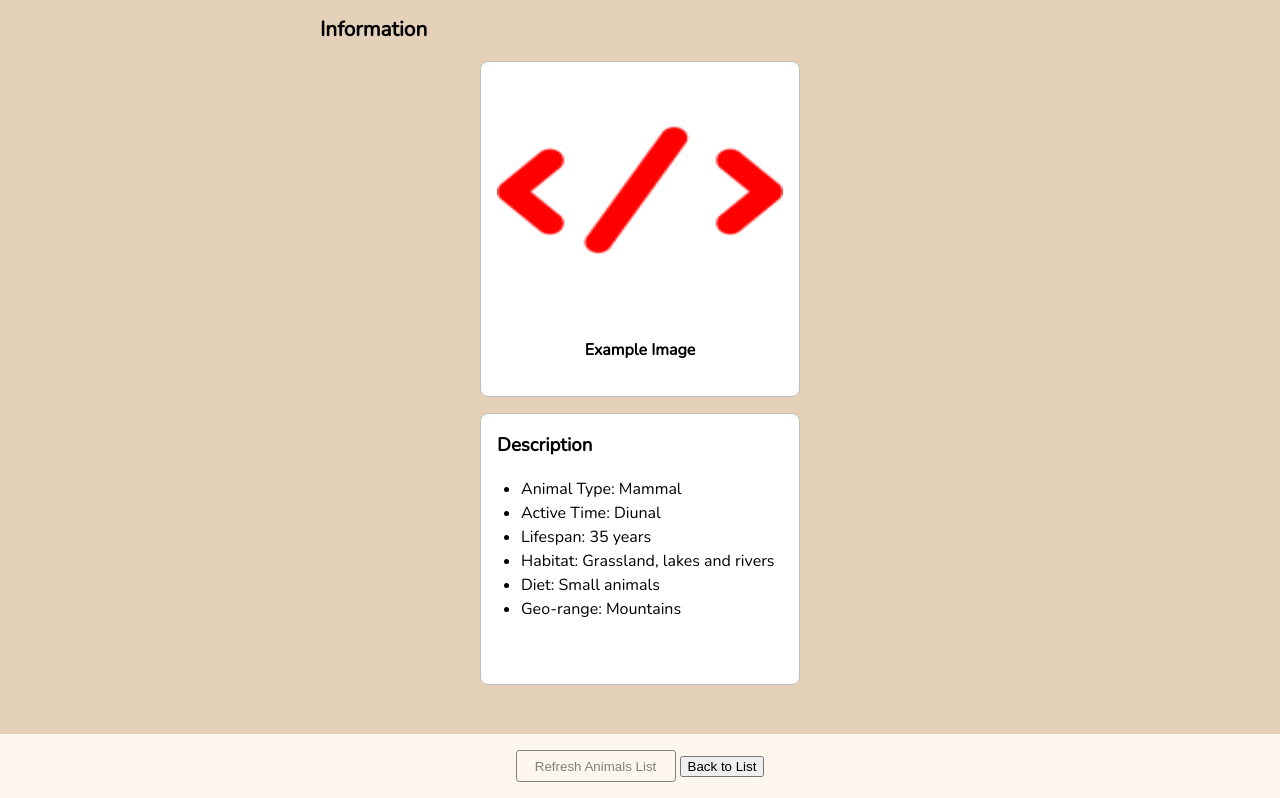
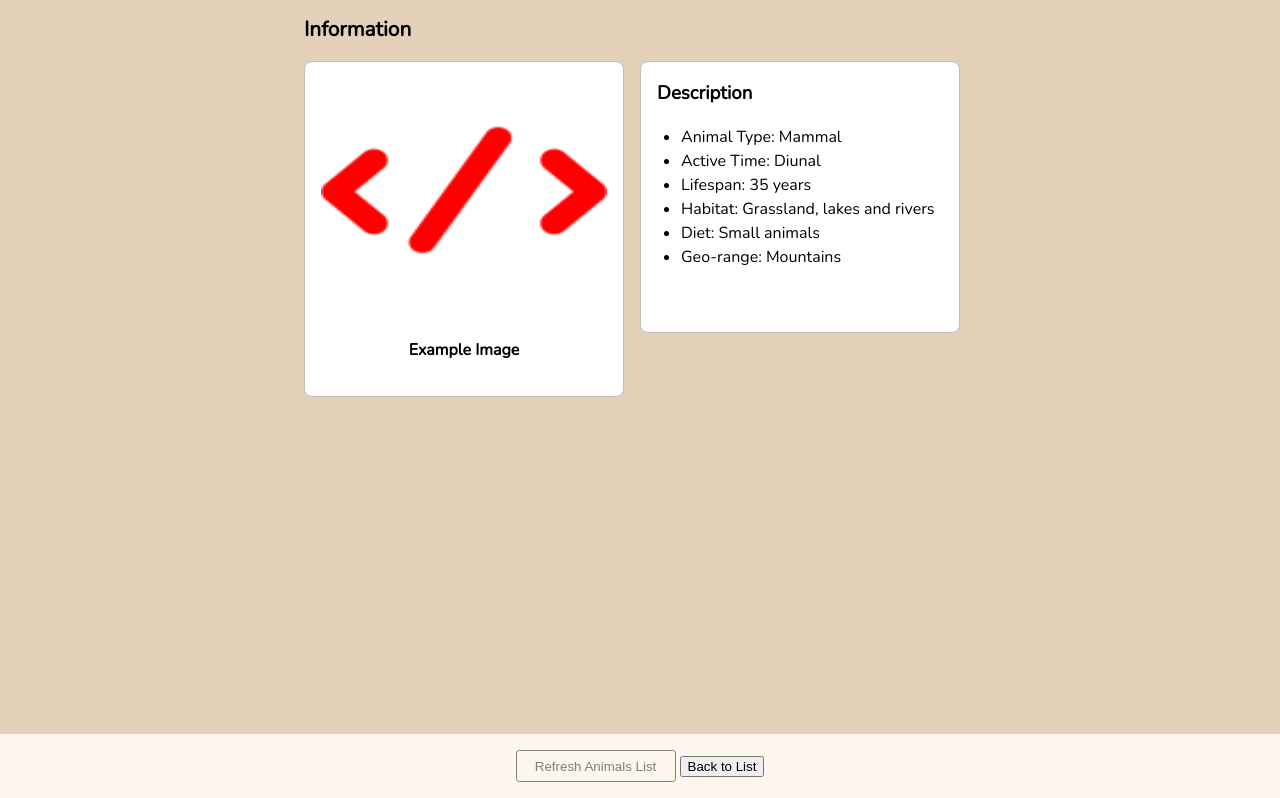
Before and after one commit to m-Cho1/Zootopia, a website: page index.html in a window 1280 px wide. Shown: the part 82-880 px from the top of the page. Drawn offline with nearby package versions, Linux system fonts and the light colour scheme.

Commit message:
added media query for responsive web page

```diff
--- a/css/styles.css
+++ b/css/styles.css
@@ -176,6 +176,18 @@ button:hover {
   .list-style {
     flex-basis: calc(100% / 3);
   }
+
+  .column-half {
+    width: 50%;
+  }
+
+  .padding-left {
+    padding-left: 1rem;
+  }
+
+  .padding-right {
+    padding-right: 1rem;
+  }
 }
 
 @media screen and (min-width: 990px) {
```
